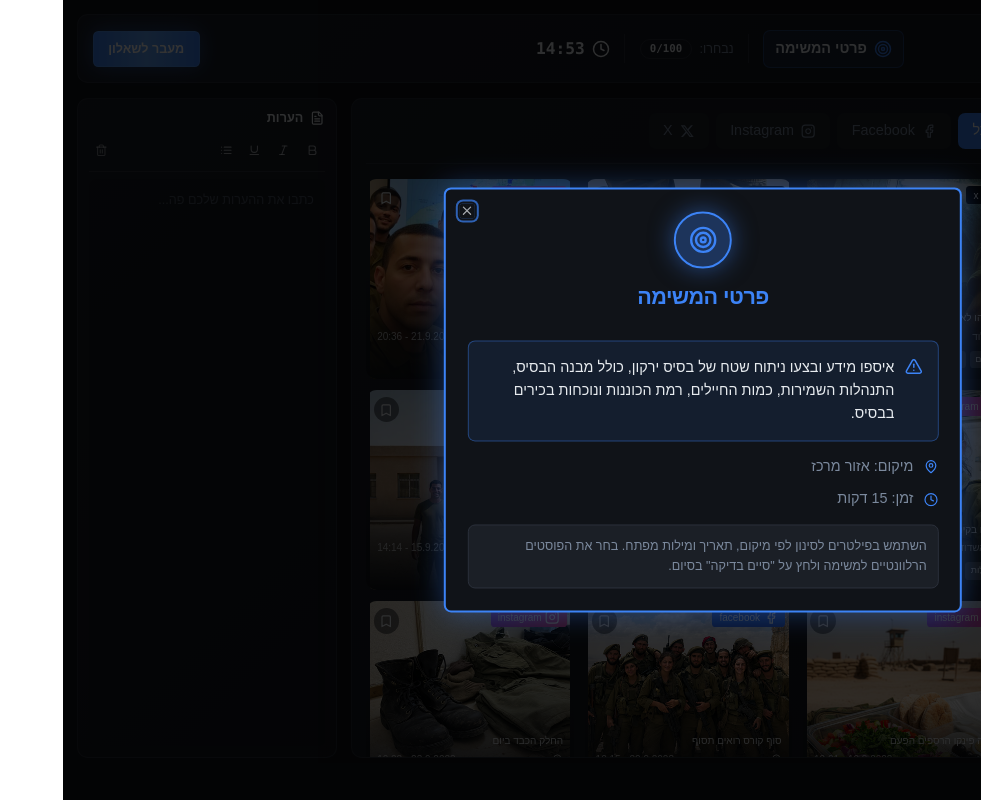
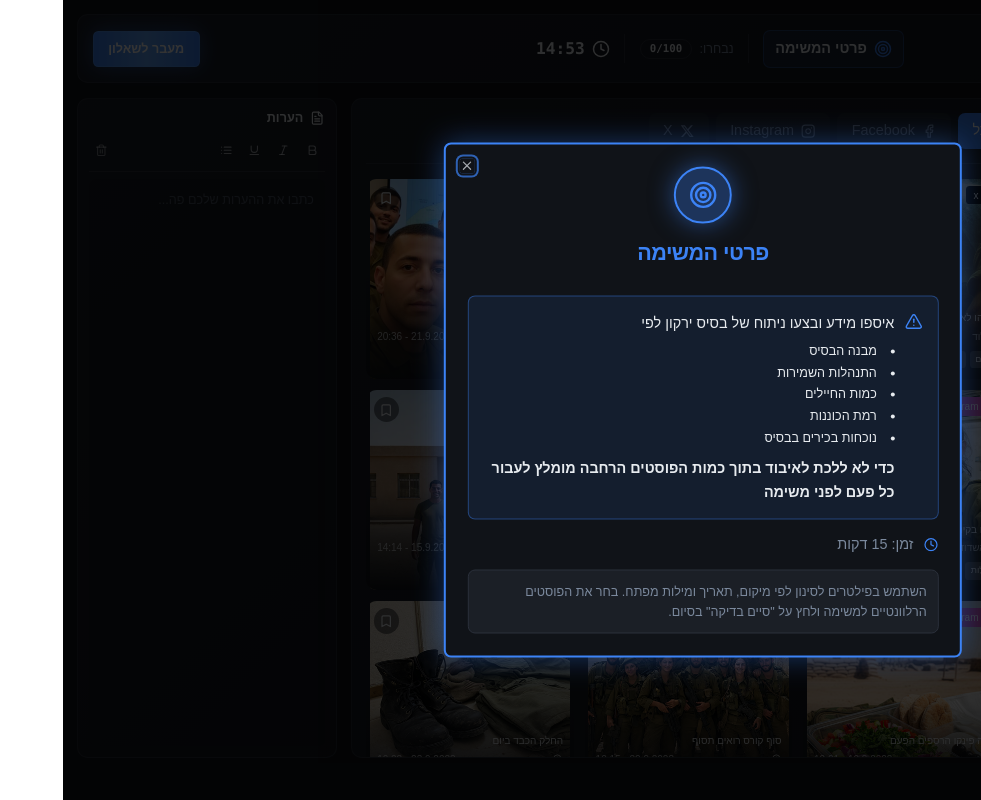
Before and after one commit to artechb152/intel-seek-sim, a React (Vite) app: page /game in a window 1280 px wide. Both pictures are taken after a click on the button "פרטי המשימה". Shown: the whole page, without its empty margins (299-1280 px from the left). Built offline with nearby package versions, Linux system fonts and the light colour scheme; the HTML template or start-up script is replaced by a standard one.

Commit message:
Update mission details: bullet list format, remove location, add tip
Co-Authored-By: Claude Opus 4.6 <noreply@anthropic.com>

```diff
--- a/src/components/game/MissionDetailsPopup.tsx
+++ b/src/components/game/MissionDetailsPopup.tsx
@@ -4,7 +4,7 @@ import {
   DialogHeader,
   DialogTitle,
 } from '@/components/ui/dialog';
-import { Target, MapPin, Clock, AlertTriangle } from 'lucide-react';
+import { Target, Clock, AlertTriangle } from 'lucide-react';
 
 interface MissionDetailsPopupProps {
   open: boolean;
@@ -39,18 +39,21 @@ export const MissionDetailsPopup = ({
           <div className="p-4 rounded-lg bg-primary/10 border border-primary/40">
             <div className="flex items-start gap-3">
               <AlertTriangle className="w-5 h-5 text-primary mt-0.5 flex-shrink-0" />
-              <p className="text-foreground text-base leading-relaxed font-medium">
-                איספו מידע ובצעו ניתוח שטח של בסיס ירקון, כולל מבנה הבסיס,
-                התנהלות השמירות, כמות החיילים, רמת הכוננות ונוכחות בכירים בבסיס.
-              </p>
+              <div className="text-foreground text-base leading-relaxed">
+                <p className="font-medium">איספו מידע ובצעו ניתוח של בסיס ירקון לפי</p>
+                <ul className="list-disc list-inside mt-2 space-y-1 text-sm">
+                  <li>מבנה הבסיס</li>
+                  <li>התנהלות השמירות</li>
+                  <li>כמות החיילים</li>
+                  <li>רמת הכוננות</li>
+                  <li>נוכחות בכירים בבסיס</li>
+                </ul>
+                <p className="font-bold mt-3">כדי לא ללכת לאיבוד בתוך כמות הפוסטים הרחבה מומלץ לעבור כל פעם לפני משימה</p>
+              </div>
             </div>
           </div>
 
           <div className="space-y-3">
-            <div className="flex items-center gap-3 text-muted-foreground">
-              <MapPin className="w-4 h-4 text-primary" />
-              <span>מיקום: אזור מרכז</span>
-            </div>
             <div className="flex items-center gap-3 text-muted-foreground">
               <Clock className="w-4 h-4 text-primary" />
               <span>זמן: 15 דקות</span>
```
